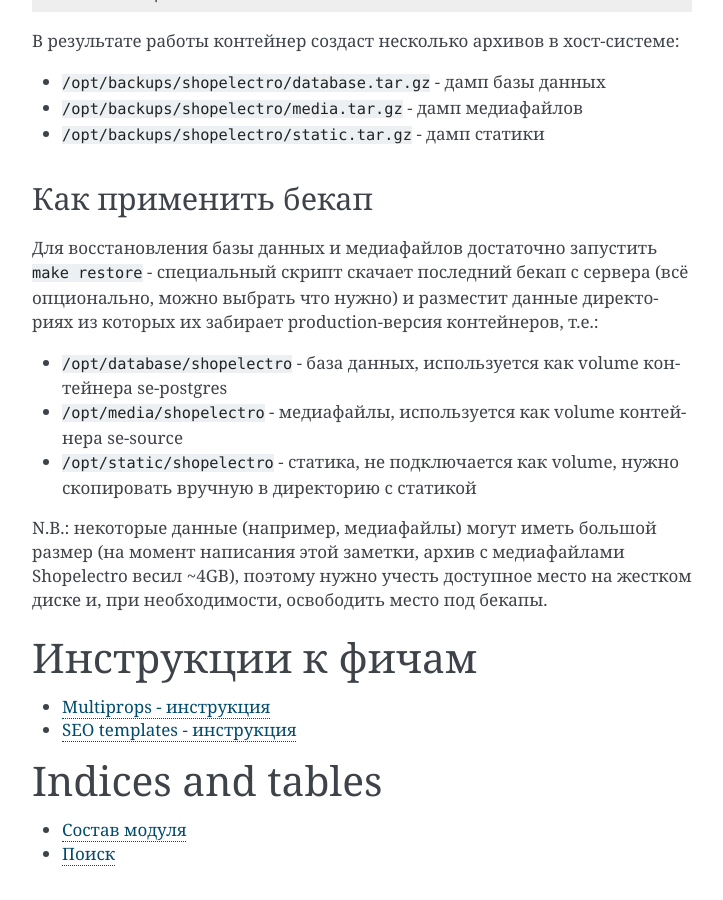
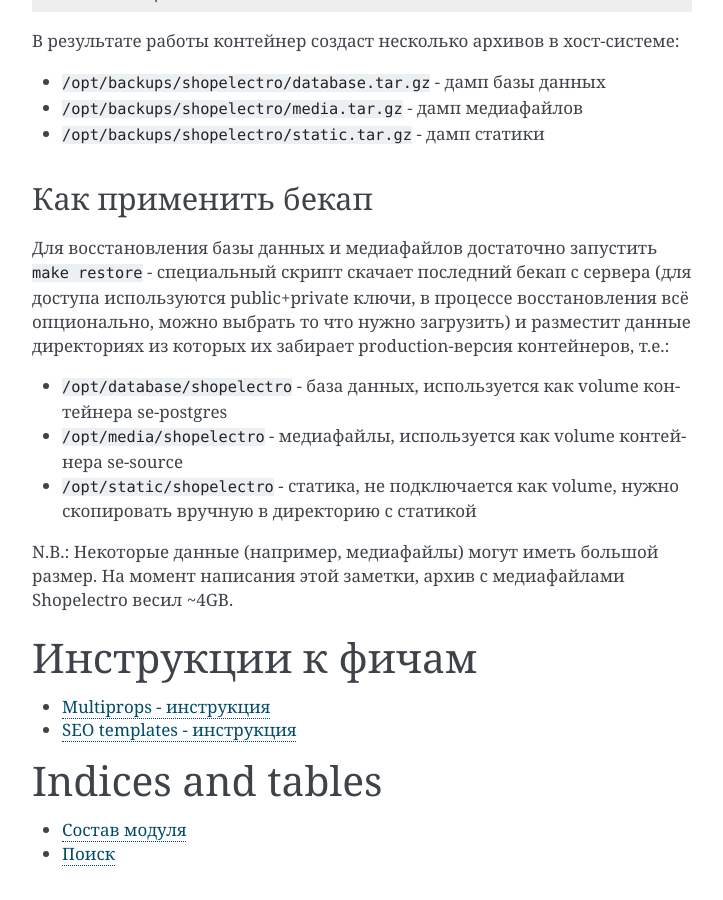
Before and after one commit to fidals/shopelectro, a Sphinx documentation site: the page built from doc/source/index.rst, in a window 1280 px wide and 900 px high, scrolled down 1738 px. Shown: the whole window, without its empty margins (388-1111 px from the left). Built offline with Sphinx 7.4.7, drawn with Linux system fonts in a browser that asks for light colours.

Commit message:
Fixed review issues

```diff
--- a/doc/source/index.rst
+++ b/doc/source/index.rst
@@ -83,13 +83,13 @@
 Как применить бекап
 -------------------
 
-Для восстановления базы данных и медиафайлов достаточно запустить ``make restore`` - специальный скрипт скачает последний бекап с сервера (всё опционально, можно выбрать что нужно) и разместит данные директориях из которых их забирает production-версия контейнеров, т.е.:
+Для восстановления базы данных и медиафайлов достаточно запустить ``make restore`` - специальный скрипт скачает последний бекап с сервера (для доступа используются public+private ключи, в процессе восстановления всё опционально, можно выбрать то что нужно загрузить) и разместит данные директориях из которых их забирает production-версия контейнеров, т.е.:
 
 * ``/opt/database/shopelectro`` - база данных, используется как volume контейнера se-postgres
 * ``/opt/media/shopelectro`` - медиафайлы, используется как volume контейнера se-source
 * ``/opt/static/shopelectro`` - статика, не подключается как volume, нужно скопировать вручную в директорию с статикой
 
-N.B.: некоторые данные (например, медиафайлы) могут иметь большой размер (на момент написания этой заметки, архив с медиафайлами Shopelectro весил ~4GB), поэтому нужно учесть доступное место на жестком диске и, при необходимости, освободить место под бекапы.
+N.B.: Некоторые данные (например, медиафайлы) могут иметь большой размер. На момент написания этой заметки, архив с медиафайлами Shopelectro весил ~4GB.
 
 Инструкции к фичам
 ==================
```
